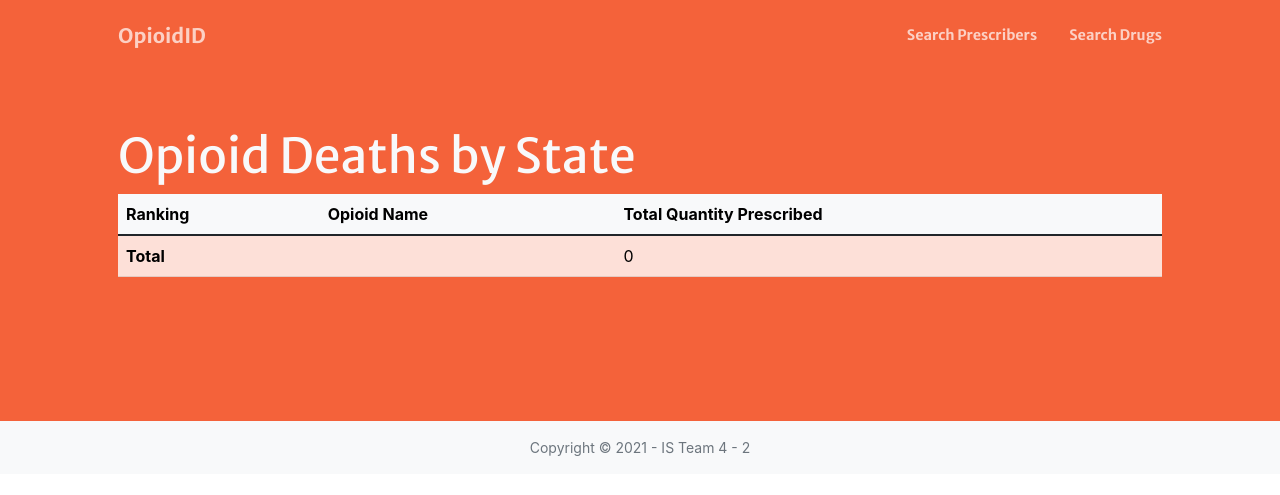
After one commit to bchristensen2021/intex, a Django app: page /analytics/opioid-quantities in a window 1280 px wide. The commit adds this page. Shown: the top 495 px of the page. Run offline with Django 3.2, Linux system fonts and the light colour scheme; data that the repository does not hold is empty; some libraries are stand-ins or nearby versions.

Commit message:
added analytics pages

```diff
--- a/opioidID/models.py
+++ b/opioidID/models.py
@@ -66,6 +66,9 @@ class State(models.Model):
     population = models.IntegerField(null=False, db_column="population")
     deaths = models.IntegerField(null=False, db_column="deaths")
 
+    def deaths_per_hundred_thousand(self):
+        return round(self.deaths/self.population * 100000, 2)
+
     class Meta:
         db_table = "state"
         managed = False
--- a/opioidID/urls.py
+++ b/opioidID/urls.py
@@ -1,10 +1,14 @@
 from django.urls import path
-from .views import indexPageView, searchPrescriberPageView, searchDrugPageView, detailsDrugPageView, detailsPrescriberPageView
+from .views import *
 
 urlpatterns = [
     path('prescribers/detail/<int:npi>' , detailsPrescriberPageView, name="detailsPrescriber"),
     path('drugs/detail/<str:drug_name>/' , detailsDrugPageView, name="detailsDrug"),
     path('drugs/search/' , searchDrugPageView, name="searchDrug" ),
     path('prescribers/search/' , searchPrescriberPageView, name="searchPrescriber" ),
+    path('analytics/', analyticsPageView, name="analytics"),
+    path('analytics/deaths-by-state', deathsByStatePageView, name="deathsByState"),
+    path('analytics/opioid-quantities', opioidQuantitiesPageView, name="opioidQuantities"),
+    path('analytics/prescribers-only-opioids', prescribersOnlyOpioidsPageView, name="onlyOpioids"),
     path("", indexPageView, name="index"),
 ]
--- a/opioidID/views.py
+++ b/opioidID/views.py
@@ -96,3 +96,61 @@ def detailsPrescriberPageView(request, npi):
     }
 
     return render(request, 'opioidID/detailsPrescriber.html', context)
+
+def analyticsPageView(request):
+    return render(request, 'opioidID/analytics.html')
+
+def deathsByStatePageView(request):
+    # get all 50 states (doesn't include things like Puerto rico with no statistics)
+    states = [{
+        "state_name": s.state_name,
+        "population": s.population,
+        "deaths": s.deaths,
+        "deaths_per_hundred_thousand": s.deaths_per_hundred_thousand()
+    } for s in State.objects.filter(population__gt=0)]
+    print(type(states))
+    print((states[0]))
+    states = sorted(states, key=lambda s: -s["deaths_per_hundred_thousand"])
+    context = {
+        "states": states
+    }
+
+    return render(request, 'opioidID/deathsByState.html', context)
+
+def opioidQuantitiesPageView(request):
+    opioids = Drug.objects.filter(is_opioid=True)
+    data = {
+        "drugs": []
+    }
+    totalQuantity = 0
+    for o in opioids:
+        quantity = DrugPrescriber.objects.filter(drug=o.drug_name).aggregate(total=Sum('quantity'))['total']
+        data["drugs"].append({
+            "drug_name": o.drug_name,
+            "quantity": quantity
+        })
+        totalQuantity += quantity
+
+    # sort drugs by quantity
+    data["drugs"] = sorted(data["drugs"], key=lambda d: -d["quantity"])
+
+    data["total_quantity"] = totalQuantity
+
+    return render(request, 'opioidID/opioidQuantities.html', data)
+
+def prescribersOnlyOpioidsPageView(request):
+    # get all prescribers who have ever prescribed something not an opioid
+    opioids = [(d.drug_name) for d in Drug.objects.filter(is_opioid=True)]
+    havePrescribedNotOpioids = [(p["prescriber"]) for p in DrugPrescriber.objects.all().exclude(drug__in=opioids).values("prescriber").distinct()]
+    # get all prescribers who HAVE prescribed an opioid
+    # and remove all the ones that are in the previous list
+    # this variable only has NPIs in it
+    prescribedOnlyOpioids = [(p["prescriber"]) for p in DrugPrescriber.objects.filter(drug__in=opioids).exclude(prescriber__in=havePrescribedNotOpioids).values('prescriber').distinct()]
+
+    finalData = Prescriber.objects.filter(npi__in=prescribedOnlyOpioids)
+
+    context = {
+        "prescribedOnlyOpioids": finalData
+    }
+
+    return render(request, 'opioidID/onlyOpioids.html', context)
--- a/templates/opioidID/detailsDrug.html
+++ b/templates/opioidID/detailsDrug.html
@@ -28,7 +28,7 @@
             {% for p in top_prescribers %}
             <tr class="table-primary">
                 <td>
-                    <a class="text-dark text-decoration-none" href={% url 'detailsPrescriber' npi=p.prescriber.npi %}>
+                    <a class="text-dark fw-bold" href={% url 'detailsPrescriber' npi=p.prescriber.npi %}>
                         {{p.prescriber.full_name}}
                     </a>
                 </td>
--- a/templates/opioidID/detailsPrescriber.html
+++ b/templates/opioidID/detailsPrescriber.html
@@ -28,7 +28,7 @@
         {% for p in prescriptions %}
         <tr class="table-primary">
             <td>
-                <a class="text-dark text-decoration-none" href={% url 'detailsDrug' drug_name=p.drug.drug_name %}>{{p.drug.drug_name | title}}</a>
+                <a class="text-dark fw-bold" href={% url 'detailsDrug' drug_name=p.drug.drug_name %}>{{p.drug.drug_name | title}}</a>
                 {% if p.drug.is_opioid %}
                 <span class="badge badge-pill bg-danger ms-2">Opioid</span>
                 {% endif %}
--- /dev/null
+++ b/templates/opioidID/opioidQuantities.html
@@ -0,0 +1,45 @@
+{% extends 'base.html' %}
+{% load static %}
+{% block content %}
+
+<section class="page-section bg-primary" id="about">
+    <div class="container px-4 px-lg-5">
+        <h1 class="display-5 text-light">Opioid Deaths by State</h1>
+        <table class="table mt-2">
+            <thead class="thead-light">
+                <tr class="table-light">
+                    <th scope="col">Ranking</th>
+                    <th scope="col">Opioid Name</th>
+                    <th scope="col">Total Quantity Prescribed</th>
+                </tr>
+            </thead>
+            {% for o in drugs %}
+            <tr class="table-primary">
+                <td>
+                        {{forloop.counter}}
+                </td>
+                <td>
+                    <a class="text-dark fw-bold" href={% url 'detailsDrug' drug_name=o.drug_name %}>
+                        {{o.drug_name | title}}
+                    </a>
+                </td>
+                <td>
+                    {{o.quantity}}
+                </td>
+            </tr>
+            {% endfor %}
+            <tr class="table-primary">
+                <td class="fw-bold">
+                    Total
+                </td>
+                <td>
+                </td>
+                <td>
+                    {{total_quantity}}
+                </td>
+            </tr>
+        </table>
+    </div>
+</section>
+
+{% endblock %}
```
Also changed, not shown: templates/opioidID/analytics.html (added, +14 -0 lines), templates/opioidID/deathsByState.html (added, +41 -0 lines), templates/opioidID/onlyOpioids.html (added, +21 -0 lines).
